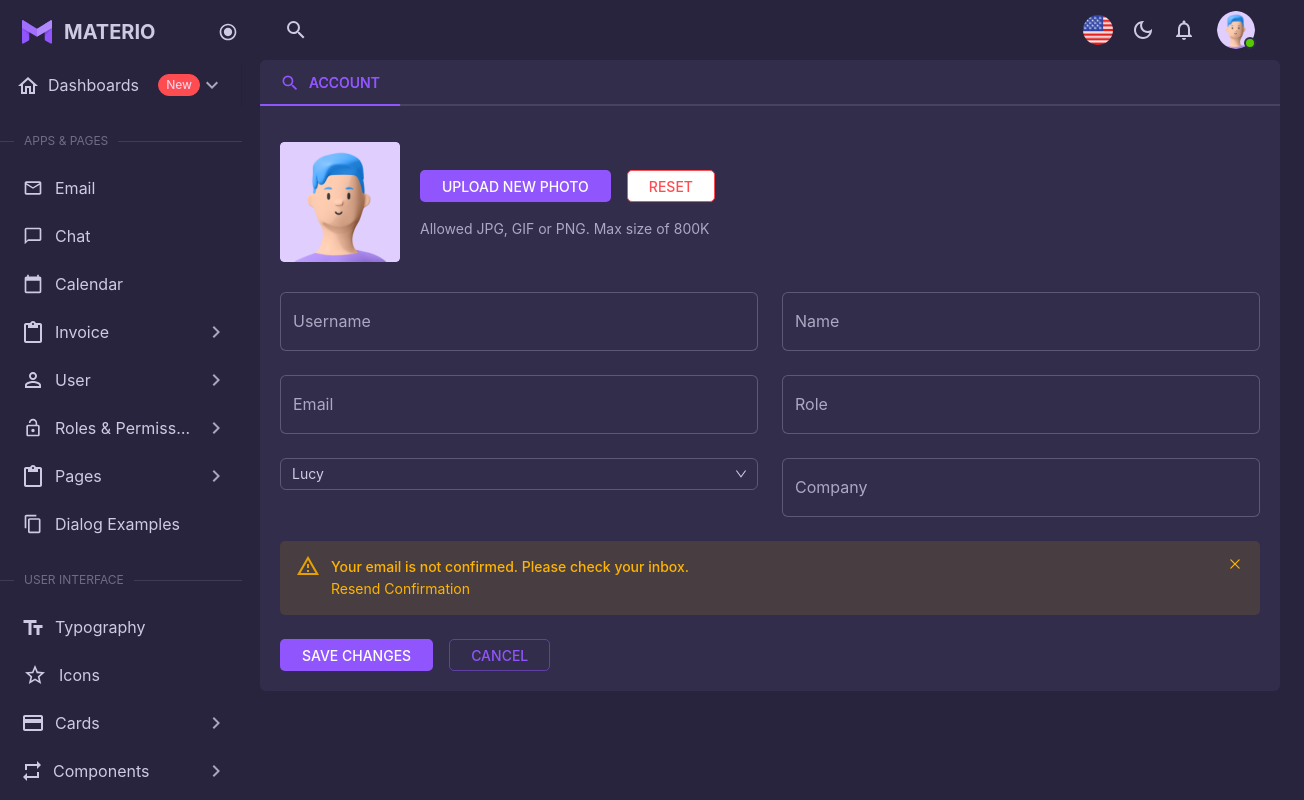
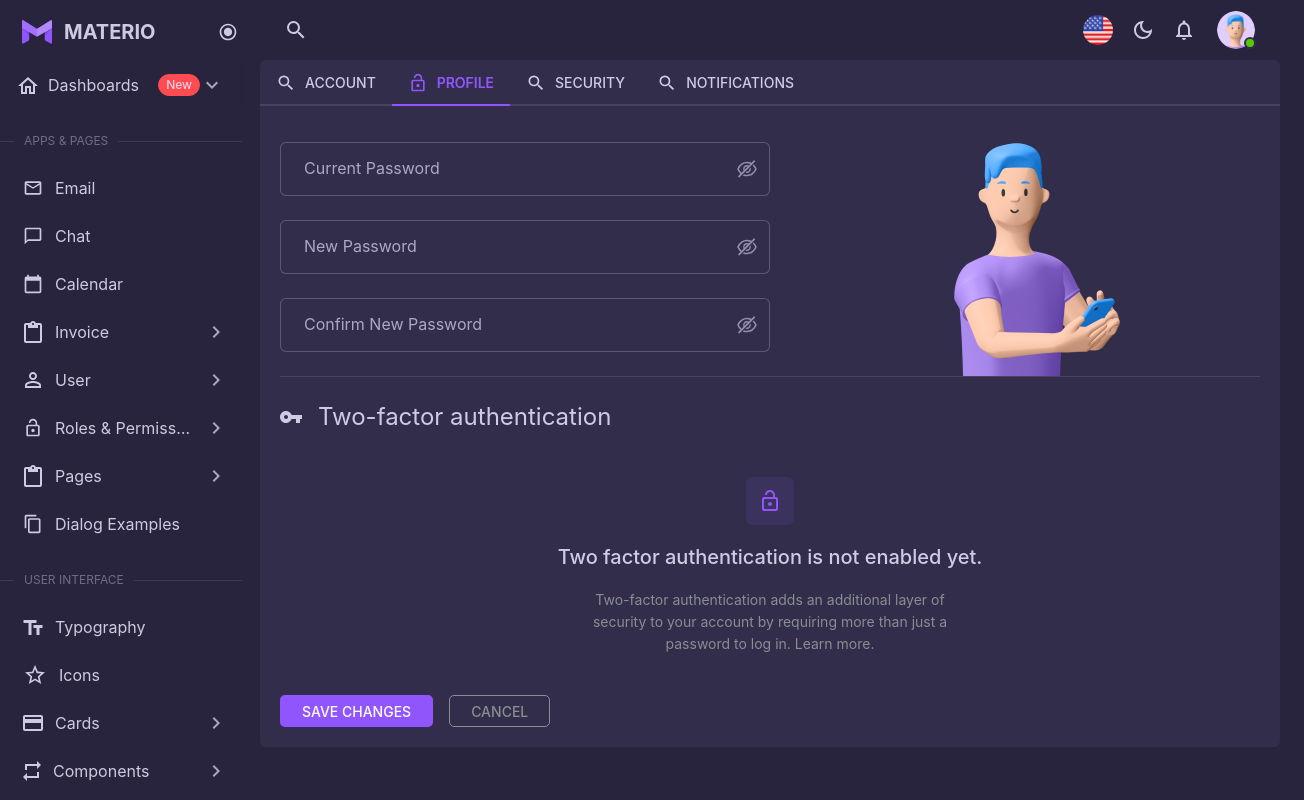
Before and after one commit to harshilpradhan-simformsolutions/materio-dashboard, a React (Vite) app: page /profile in a window 1280 px wide. Shown: the whole page, 1304 px wide, since content can reach past the window. Built offline with nearby package versions, Linux system fonts and the light colour scheme.

Commit message:
Complete Profile > Accounts section

```diff
--- a/src/components/Sidebar/Sidebar.styles.ts
+++ b/src/components/Sidebar/Sidebar.styles.ts
@@ -9,6 +9,8 @@ export const SidebarBase = styled.nav`
     justify-content: space-between;
     gap: 12px;
     padding: 8px 22px;
+    color: inherit;
+    text-decoration: none;
     h1 {
       flex: 1;
       font-size: 20px;
--- a/src/components/Sidebar/Sidebar.tsx
+++ b/src/components/Sidebar/Sidebar.tsx
@@ -24,6 +24,7 @@ import { ReactComponent as Invoice } from '../../assets/icons/invoice.svg';
 import { ReactComponent as Arrows } from '../../assets/icons/components.svg';
 import { ReactComponent as Typography } from '../../assets/icons/typography.svg';
 import { ReactComponent as Checked } from '../../assets/icons/checked.svg';
+import { Link } from 'react-router-dom';
 
 const items = ['CRM', 'Analytics', 'eCommerce'];
 
@@ -33,11 +34,11 @@ const Sidebar = () => {
   return (
     <SidebarBase>
       <div className="py-8">
-        <div className="logo">
+        <Link to="/" className="logo">
           <Logo />
           <h1>MATERIO</h1>
           <Radio />
-        </div>
+        </Link>
       </div>
       <div className="navbar-content">
         <Menu
--- a/src/gloabalStyle.ts
+++ b/src/gloabalStyle.ts
@@ -119,6 +119,10 @@ export const GlobalStyle = createGlobalStyle`
 
   /** AntD Global customization */
   .ant-btn {
+    &.secondary {
+      color: var(--color-secondary);
+      border-color: var(--color-secondary);
+    }
     text-transform: uppercase;
     font-weight: 500;
     &-default {
@@ -220,8 +224,16 @@ export const GlobalStyle = createGlobalStyle`
     border-radius: 6px;
     font-weight: 500;
     color: #E7E3FCAD;
+    .ant-tabs-content-holder {
+      padding: 0 20px 20px 20px;
+    }
+    &-tab {
+      + .ant-tabs-tab {
+        margin-left: 0 !important;
+      }
+    }
     &-tab-btn {
-      padding: 0 20px;
+      padding: 0 16px;
     }
     &-nav {
       &::before {
--- a/src/layouts/utils.ts
+++ b/src/layouts/utils.ts
@@ -1,5 +1,8 @@
 import styled, { css } from 'styled-components';
 
+// AntD Space component adds wrapper divs around children
+// This component implements same functionality without the extra divs
+// and more flexibility
 const Flex = styled.div<{ gap?: number }>`
   display: flex;
   align-items: center;
--- a/src/pages/Profile/Account.tsx
+++ b/src/pages/Profile/Account.tsx
@@ -5,12 +5,13 @@ import { Input, Select, Button, Space } from 'antd';
 import profile from '../../assets/images/profile.png';
 import { AccountContainer } from './Profile.styles';
 import { ReactComponent as WarningIcon } from '../../assets/icons/warning.svg';
+import { ProfileAction } from './ProfileAction';
 
 const Account = () => {
   const [showBanner, setShowBanner] = useState(true);
 
   return (
-    <AccountContainer className="px-20 mb-20">
+    <AccountContainer>
       <Space className="mb-24 mt-20" size={20}>
         <img className="profile-image" src={profile} />
         <div>
@@ -71,12 +72,7 @@ const Account = () => {
         //   closeIcon={<RxCross2 size={16} />}
         // />
       )}
-      <Space size={16}>
-        <Button type="primary" onClick={() => setShowBanner(true)}>
-          SAVE CHANGES
-        </Button>
-        <Button>CANCEL</Button>
-      </Space>
+      <ProfileAction onSaveChanges={() => setShowBanner(false)} />
     </AccountContainer>
   );
 };
--- a/src/pages/Profile/Profile.styles.ts
+++ b/src/pages/Profile/Profile.styles.ts
@@ -53,3 +53,49 @@ export const AccountContainer = styled.div`
     }
   }
 `;
+
+export const SecurityContainer = styled.form`
+  font-weight: 400;
+  .password {
+    display: grid;
+    grid-template-columns: 1fr 1fr;
+    border-bottom: 1px solid var(--color-divider);
+    .ant-input-affix-wrapper {
+      height: 54px;
+    }
+    &-image {
+      position: relative;
+      img {
+        position: absolute;
+        width: 534px;
+        bottom: 0;
+      }
+    }
+  }
+  .auth {
+    color: var(--color-text);
+    &-header {
+      &__text {
+        font-size: 24px;
+        font-weight: 400;
+        line-height: 32px;
+      }
+    }
+    &-body {
+      text-align: center;
+      &__logo {
+        // Color is used only here
+        background-color: rgb(59, 50, 93);
+        border-radius: 6px;
+      }
+      &__title {
+        font-size: 20px;
+        font-weight: 500;
+        line-height: 32px;
+      }
+      &__description {
+        color: var(--color-secondary);
+      }
+    }
+  }
+`;
--- a/src/pages/Profile/Profile.tsx
+++ b/src/pages/Profile/Profile.tsx
@@ -1,24 +1,50 @@
 import { Tabs } from 'antd';
-import { MdSearch } from 'react-icons/md';
+import { MdSearch, MdLockOpen } from 'react-icons/md';
 
 import { Account } from './Account';
 import { Flex } from '../../layouts/utils';
+import { PropsWithChildren } from 'react';
+import { Security } from './Security';
+
+interface LabelProps {
+  icon: React.ReactNode;
+}
+const Label = (props: PropsWithChildren<LabelProps>) => {
+  const { children, icon } = props;
+
+  return (
+    <Flex gap={9}>
+      {icon}
+      {children}
+    </Flex>
+  );
+};
 
 const Profile = () => {
   return (
     <Tabs
-      defaultActiveKey="1"
+      defaultActiveKey="2"
       destroyInactiveTabPane
       items={[
         {
           key: '1',
-          label: (
-            <Flex gap={9}>
-              <MdSearch size={20} />
-              Account
-            </Flex>
-          ),
+          label: <Label icon={<MdSearch size={20} />}>Account</Label>,
           children: <Account />,
+        },
+        {
+          key: '2',
+          label: <Label icon={<MdLockOpen size={20} />}>Profile</Label>,
+          children: <Security />,
+        },
+        {
+          key: '3',
+          label: <Label icon={<MdSearch size={20} />}>Security</Label>,
+          children: <div>Security</div>,
+        },
+        {
+          key: '4',
+          label: <Label icon={<MdSearch size={20} />}>Notifications</Label>,
+          children: <div>Notifications</div>,
         },
       ]}
     />
--- /dev/null
+++ b/src/pages/Profile/ProfileAction.tsx
@@ -0,0 +1,22 @@
+import { Button, Space } from 'antd';
+
+interface ProfileActionProps {
+  onSaveChanges?: () => void;
+  onCancel?: () => void;
+}
+const ProfileAction = (props: ProfileActionProps) => {
+  const { onSaveChanges, onCancel } = props;
+
+  return (
+    <Space size={16}>
+      <Button type="primary" onClick={onSaveChanges}>
+        Save Changes
+      </Button>
+      <Button htmlType="button" className="secondary" onClick={onCancel}>
+        Cancel
+      </Button>
+    </Space>
+  );
+};
+
+export { ProfileAction };
--- /dev/null
+++ b/src/pages/Profile/Security.tsx
@@ -0,0 +1,52 @@
+import { Input } from 'antd';
+import { MdLockOpen } from 'react-icons/md';
+
+import { Flex } from '../../layouts/utils';
+import { ProfileAction } from './ProfileAction';
+import { SecurityContainer } from './Profile.styles';
+import security from '../../assets/images/security.png';
+import { ReactComponent as Key } from '../../assets/icons/key.svg';
+
+const Security = () => {
+  return (
+    <SecurityContainer>
+      <div className="password my-20">
+        <div className="password-fields">
+          <Input.Password className="mb-24" placeholder="Current Password" />
+          <Input.Password className="mb-24" placeholder="New Password" />
+          <Input.Password
+            className="mb-24"
+            placeholder="Confirm New Password"
+          />
+        </div>
+        <div className="password-image">
+          <img src={security} />
+        </div>
+      </div>
+      <div className="auth">
+        <Flex gap={16} className="auth-header my-24">
+          <span className="icon">
+            <Key />
+          </span>
+          <span className="auth-header__text">Two-factor authentication</span>
+        </Flex>
+        <div className="auth-body p-20">
+          <span className="auth-body__logo icon p-12 text-primary">
+            <MdLockOpen size={24} />
+          </span>
+          <p className="auth-body__title my-16">
+            Two factor authentication is not enabled yet.
+          </p>
+          <p className="auth-body__description mb-20">
+            Two-factor authentication adds an additional layer of <br />{' '}
+            security to your account by requiring more than just a <br />{' '}
+            password to log in. Learn more.
+          </p>
+        </div>
+      </div>
+      <ProfileAction />
+    </SecurityContainer>
+  );
+};
+
+export { Security };
```
Also changed, not shown: src/assets/icons/key.svg (added), src/assets/images/security.png (added).
